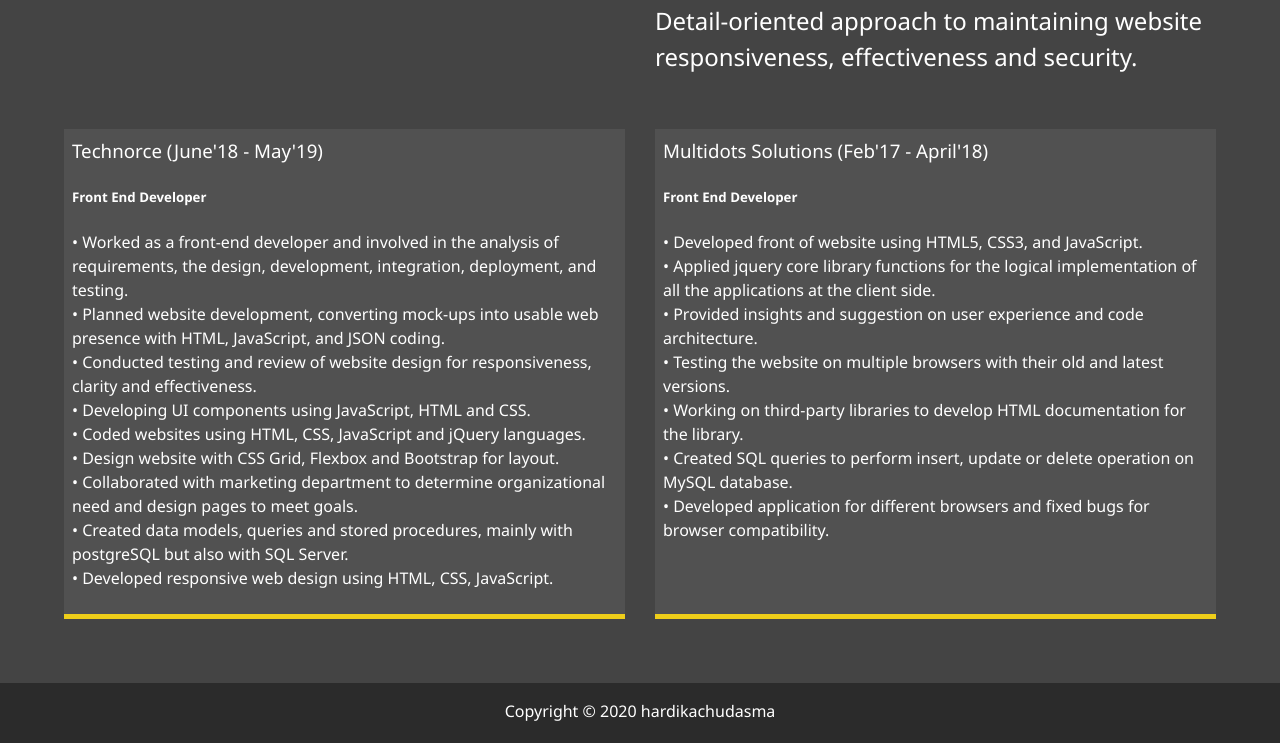
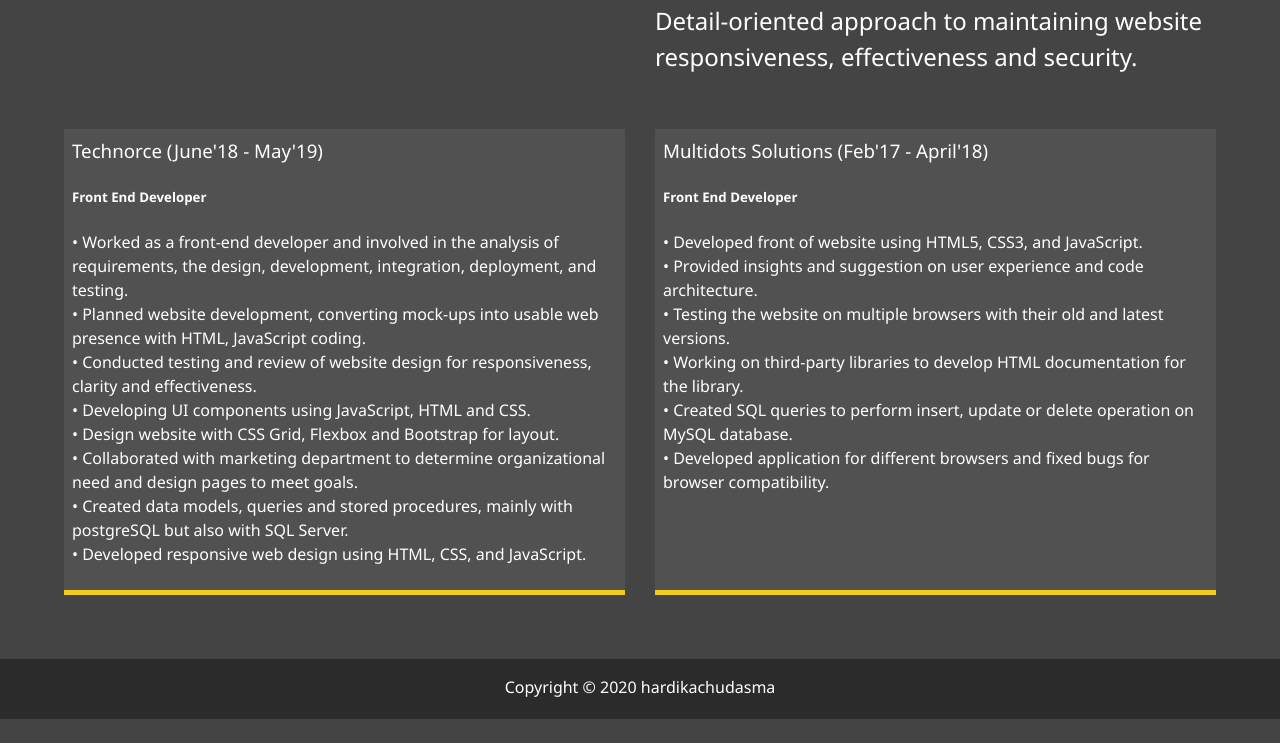
Before and after one commit to hardikachudasma/portfolio, a website: page dist/about.html in a window 1280 px wide. Shown: the part 669-1412 px from the top of the page. After the commit the page ends 1388 px from the top, so only its background shows below. Drawn offline with Linux system fonts and the light colour scheme.

Commit message:
final commit

```diff
--- a/dist/about.html
+++ b/dist/about.html
@@ -66,14 +66,14 @@
             <h3>Technorce (June'18 - May'19)</h3>
             <h5>Front End Developer</h5>
             <p> •	Worked as a front-end developer and involved in the analysis of requirements, the design, development, integration, deployment, and testing.<br>
-                •	Planned website development, converting mock-ups into usable web presence with HTML, JavaScript, and JSON coding.<br>
+                •	Planned website development, converting mock-ups into usable web presence with HTML, JavaScript coding.<br>
                 •	Conducted testing and review of website design for responsiveness, clarity and effectiveness.<br>
                 •	Developing UI components using JavaScript, HTML and CSS.<br>
-                •	Coded websites using HTML, CSS, JavaScript and jQuery languages.<br>
                 •	Design website with CSS Grid, Flexbox and Bootstrap for layout.<br>
                 •	Collaborated with marketing department to determine organizational need and design pages to meet goals.<br>
                 •	Created data models, queries and stored procedures, mainly with postgreSQL but also with SQL Server.<br>
-                •	Developed responsive web design using HTML, CSS, JavaScript.<br>
+                •	Developed responsive web design using HTML, CSS, and JavaScript.<br>
+
                 </p>
         </div>
 
@@ -81,12 +81,12 @@
             <h3>Multidots Solutions (Feb'17 - April'18)</h3>
             <h5>Front End Developer</h5>
             <p> •	Developed front of website using HTML5, CSS3, and JavaScript.<br>
-                •	Applied jquery core library functions for the logical implementation of all the applications at the client side.<br>
                 •	Provided insights and suggestion on user experience and code architecture.<br>
                 •	Testing the website on multiple browsers with their old and latest versions.<br>
                 •	Working on third-party libraries to develop HTML documentation for the library.<br>
                 •	Created SQL queries to perform insert, update or delete operation on MySQL database.<br>
                 •	Developed application for different browsers and fixed bugs for browser compatibility.<br>
+
                 </p>
         </div>
  </div>
```
